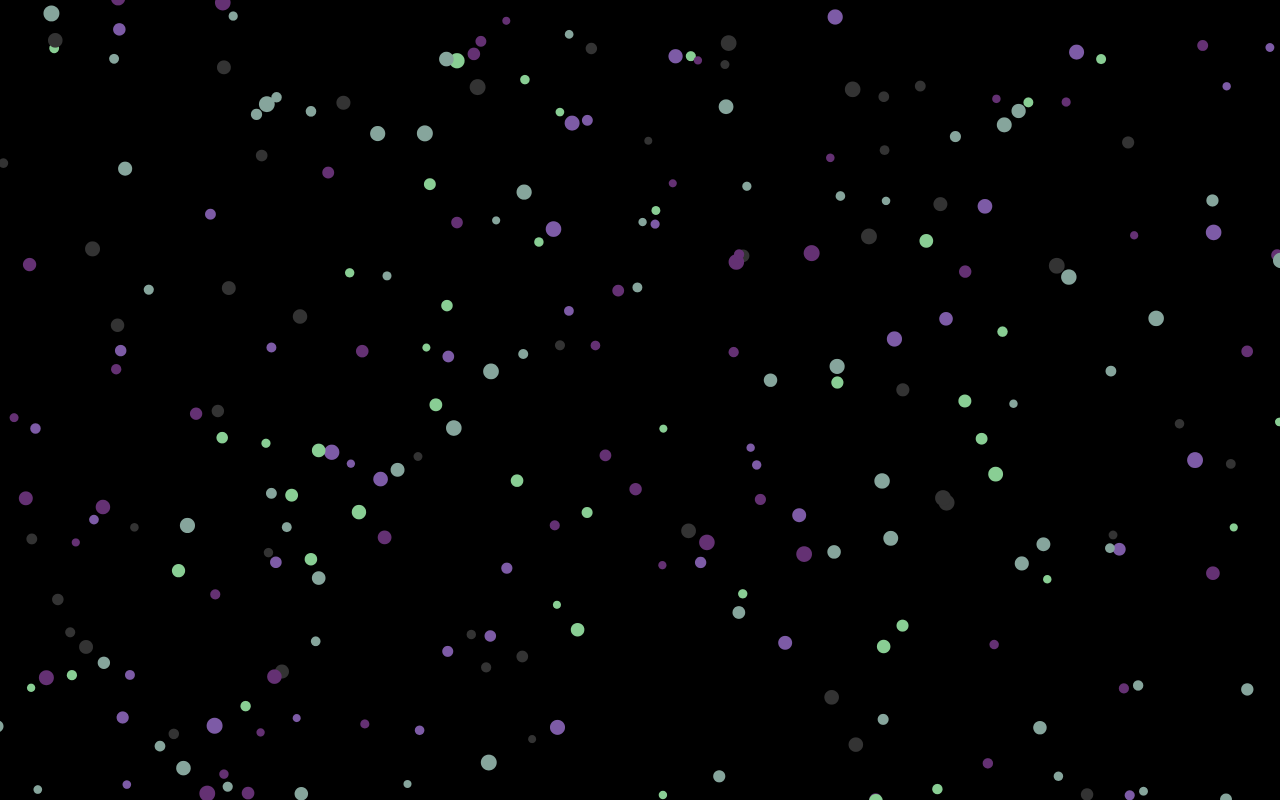
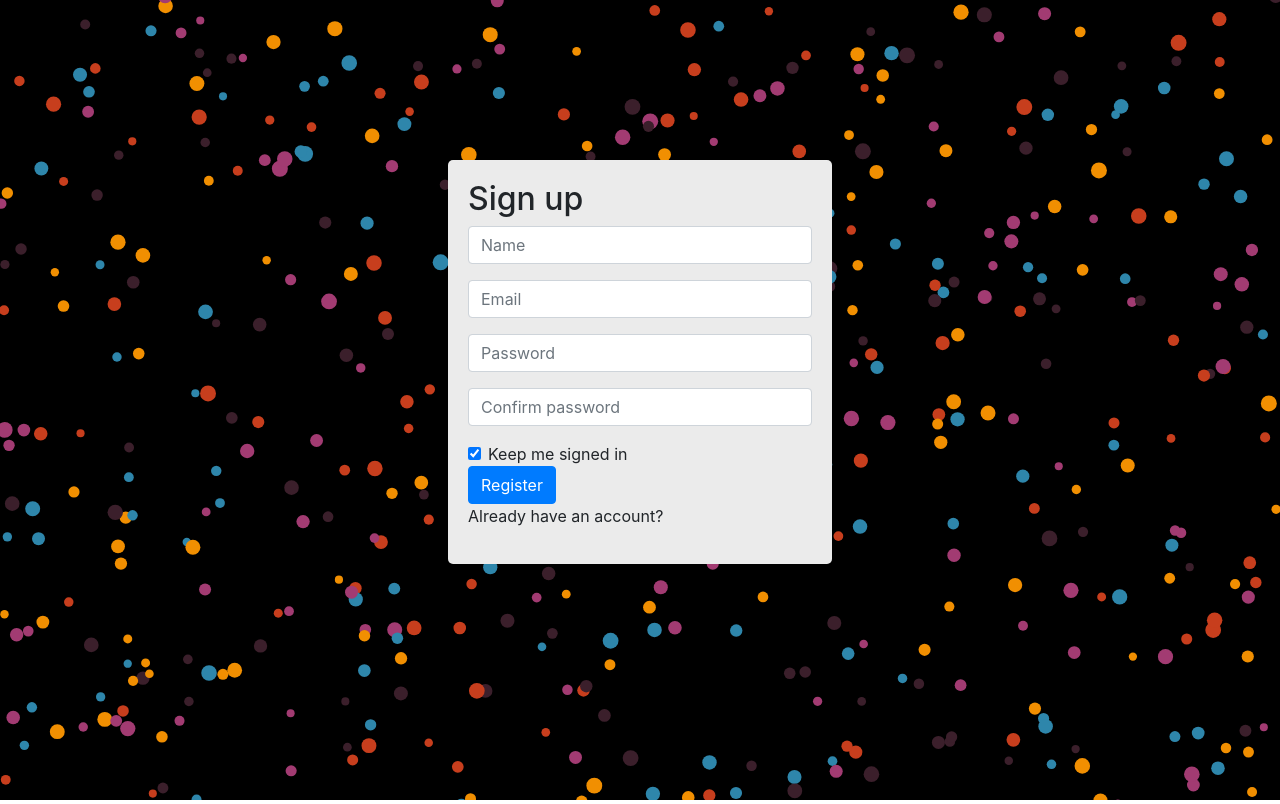
Before and after one commit to kylejw2/event-calendar, a React (Create React App) app in the folder presentation/: page / in a window 1280 px wide. Built offline with nearby package versions, Linux system fonts and the light colour scheme.

Commit message:
Styled the login/signup page

```diff
--- a/presentation/public/index.html
+++ b/presentation/public/index.html
@@ -11,7 +11,13 @@
     />
     <link rel="apple-touch-icon" href="%PUBLIC_URL%/logo192.png" />
     <link rel="manifest" href="%PUBLIC_URL%/manifest.json" />
+    <link rel="stylesheet" href="https://stackpath.bootstrapcdn.com/bootstrap/4.5.2/css/bootstrap.min.css" integrity="sha384-JcKb8q3iqJ61gNV9KGb8thSsNjpSL0n8PARn9HuZOnIxN0hoP+VmmDGMN5t9UJ0Z" crossorigin="anonymous">
+    <link rel="stylesheet" href="https://cdnjs.cloudflare.com/ajax/libs/font-awesome/4.7.0/css/font-awesome.min.css">
     <title>Event Calendar</title>
+    <script src="https://code.jquery.com/jquery-3.5.1.slim.min.js" integrity="sha384-DfXdz2htPH0lsSSs5nCTpuj/zy4C+OGpamoFVy38MVBnE+IbbVYUew+OrCXaRkfj" crossorigin="anonymous"></script>
+    <script src="https://cdn.jsdelivr.net/npm/popper.js@1.16.1/dist/umd/popper.min.js" integrity="sha384-9/reFTGAW83EW2RDu2S0VKaIzap3H66lZH81PoYlFhbGU+6BZp6G7niu735Sk7lN" crossorigin="anonymous"></script>
+    <script src="https://stackpath.bootstrapcdn.com/bootstrap/4.5.2/js/bootstrap.min.js" integrity="sha384-B4gt1jrGC7Jh4AgTPSdUtOBvfO8shuf57BaghqFfPlYxofvL8/KUEfYiJOMMV+rV" crossorigin="anonymous"></script>
+
   </head>
   <body>
     <noscript>You need to enable JavaScript to run this app.</noscript>
--- a/presentation/src/App.js
+++ b/presentation/src/App.js
@@ -1,4 +1,5 @@
 import React, { useRef, useEffect } from 'react';
+import Verify from './components/verify';
 
 function App() {
 
@@ -9,14 +10,14 @@ function App() {
     const canvas = canvasRef.current;
 
     // Multiply canvas height and width by 2 to support HD retina screen density on powerful computers
-    canvas.width = window.innerWidth * 2;
-    canvas.height = window.innerHeight * 2;
+    canvas.width = window.innerWidth;
+    canvas.height = window.innerHeight;
     canvas.style.width = `${window.innerWidth}px`;
     canvas.style.height = `${window.innerHeight}px`;
 
     const c = canvas.getContext('2d');
     // necessary to scale because of HD retina screens
-    c.scale(2,2);
+    // c.scale(2,2);
 
 
     class Circle {
@@ -29,21 +30,21 @@ function App() {
       }
       draw() {
         c.beginPath();
-        c.arc(this.x += this.velocity, this.y += this.velocity, this.radius, 0, Math.PI*2, false);
+        c.arc(this.x , this.y += this.velocity, this.radius, 0, Math.PI*2, false);
         c.fillStyle = this.color;
         c.fill();
         c.closePath();
-        if (this.x > canvas.width) {this.x = -5}
-        if (this.y > canvas.height) {this.y = -5}
+        if (this.x -5 > canvas.width) {this.x = -5}
+        if (this.y - 5 > canvas.height) {this.y = -5}
       }
       update() {
         this.draw();
       }
     }
-    let colors = ['#333333', '#643173', '#7D5BA6', '#86A59C', '#89CE94']
+    let colors = ['#2E86AB', '#A23B72', '#F18F01', '#C73E1D', '#3B1F2B']
     let objects = [];
     const init = () => {
-      for (let i = 0; i < 1000; i++) {
+      for (let i = 0; i < 500; i++) {
         const randX = Math.random() * canvas.width;
         const randY = Math.random() * canvas.height;
         const randRadius = (Math.random() * 4) + 4;
@@ -53,8 +54,13 @@ function App() {
       }
     }
     const animate = () => {
-      requestAnimationFrame(animate); //there could be an error here
-      c.clearRect(0,0, canvas.width, canvas.height);c.fillStyle = 'black';
+      requestAnimationFrame(animate);
+      c.clearRect(0,0, canvas.width, canvas.height);
+      canvas.width = window.innerWidth;
+      canvas.height = window.innerHeight;
+      canvas.style.width = `${window.innerWidth}px`;
+      canvas.style.height = `${window.innerHeight}px`;
+      c.fillStyle = 'black';
       c.fillRect(0,0, canvas.width, canvas.height);
       objects.forEach(circle => circle.draw())
     }
@@ -66,9 +72,14 @@ function App() {
   }, [])
 
   return (
-    <canvas
-      ref={canvasRef}
-    />
+    <div style={{position: "relative", margin: '0 auto'}}>
+      <canvas
+        style={{position: "absolute"}}
+        ref={canvasRef}
+      />
+      <Verify />
+    </div>
+
   );
 }
 
--- a/presentation/src/components/verify.js
+++ b/presentation/src/components/verify.js
@@ -1,12 +1,65 @@
-import React from 'react';
+import React, {useState} from 'react';
 // import {BrowserRouter }
 
 const Verify = () => {
 
+    const [name, setName] = useState('');
+    const [email, setEmail] = useState('');
+    const [emailTaken, setEmailTaken] = useState(false);
+    const [password1, setPassword1] = useState('');
+    const [password2, setPassword2] = useState('');
+    const [passwordsMatch, setPasswordsMatch] = useState(true);
+    const [signup, setSignup] = useState(true);
+    const [remember, setRemember] = useState(true);
+
+    const [emailLI, setEmailLI] = useState('');
+    const [passwordLI, setPasswordLI] = useState('');
+    const [emailPasswordValid, setEmailPasswordLI] = useState(true);
+
+    const handleClick = () => {
+
+    }
 
     return (
-        <div>
-
+        <div className='signup'> {signup ?
+            (<form>
+                <h2>Sign up</h2>
+                <div className='form-group'>
+                    <input type='text' className='form-control' placeholder='Name' value={name} onChange={({target}) => setName(target.value)} required/>
+                </div>
+                <div className='form-group'>
+                    <input type='email' className='form-control' placeholder='Email' value={email} onChange={({target}) => setEmail(target.value)} required/>
+                    {emailTaken ? <small className='bright-red'>Email already in use</small> : <></>}
+                </div>
+                <div className='form-group'>
+                    <input type='password' className='form-control' placeholder='Password' value={password1} onChange={({target}) => setPassword1(target.value)} required />
+                </div>
+                <div className='form-group'>
+                    <input type='password' className='form-control' placeholder='Confirm password' value={password2} onChange={({target}) => setPassword2(target.value)} required />
+                    {passwordsMatch ? <></> : <small className='bright-red'>Passwords do not match</small>}
+                </div>
+                <div className='form-check'>
+                    <input type='checkbox' className='form-check-input' checked={remember} onChange={({target}) => setRemember(!target.value)} /> {' Keep me signed in'}
+                </div>
+                <button className='btn btn-primary' onClick={handleClick}>Register</button>
+                <p onClick={() => setSignup(false)}>Already have an account?</p>
+            </form>) :
+            (<form>
+                <h2>Log in</h2>
+                <div className='form-group'>
+                    <input type='email' className='form-control' placeholder='Email' value={emailLI} onChange={({target}) => setEmailLI(target.value)} required/>
+                </div>
+                <div className='form-group'>
+                    <input type='password' className='form-control' placeholder='Password' value={passwordLI} onChange={({target}) => setPasswordLI(target.value)} required />
+                    {emailPasswordValid ? <></> : <small className='bright-red'>Email and password not valid</small>}
+                </div>
+                <div className='form-check'>
+                    <input type='checkbox' className='form-check-input' checked={remember} onChange={({target}) => setRemember(!target.value)} /> {' Keep me signed in'}
+                </div>
+                <button className='btn btn-primary' onClick={handleClick}>Log in</button>
+                <p onClick={() => setSignup(true)}>Sign up here</p>
+            </form>)
+            }
         </div>
     )
 }
--- a/presentation/src/index.css
+++ b/presentation/src/index.css
@@ -11,3 +11,50 @@ code {
   font-family: source-code-pro, Menlo, Monaco, Consolas, 'Courier New',
     monospace;
 }
+
+#root {
+  width: 100%;
+  height: 100vh;
+}
+
+.signup {
+  position: fixed;
+  left: 50%;
+  transform: translateX(-50%);
+  top: 20%;
+  z-index: 1;
+  background: #ebebeb;
+  width: 90%;
+  border-radius: 5px;
+  padding: 20px;
+  height: auto;
+}
+
+
+ /* Small devices (landscape phones, 576px and up) */
+ @media (min-width: 576px) {
+  .signup {
+    width: 80%;
+  }
+}
+
+/* Medium devices (tablets, 768px and up) */
+@media (min-width: 768px) {
+  .signup {
+    width: 70%;
+  }
+}
+
+/* Large devices (desktops, 992px and up) */
+@media (min-width: 992px) {
+  .signup {
+    width: 50%;
+  }
+}
+
+/* Extra large devices (large desktops, 1200px and up) */
+@media (min-width: 1200px) {
+  .signup {
+    width: 30%;
+  }
+}
```
